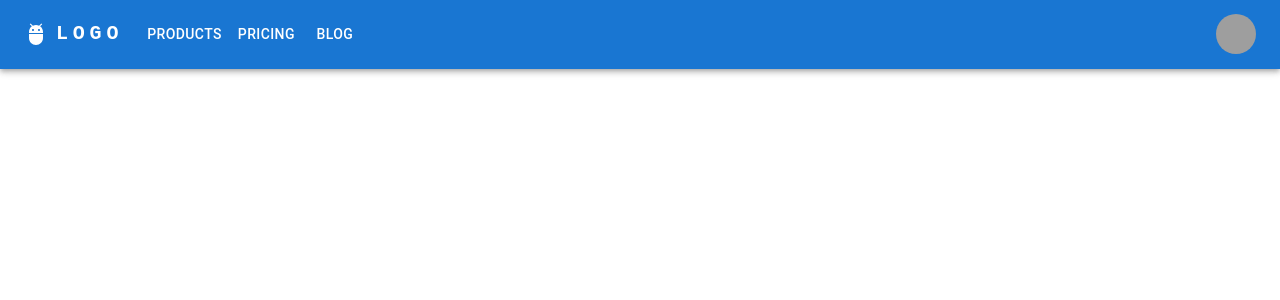
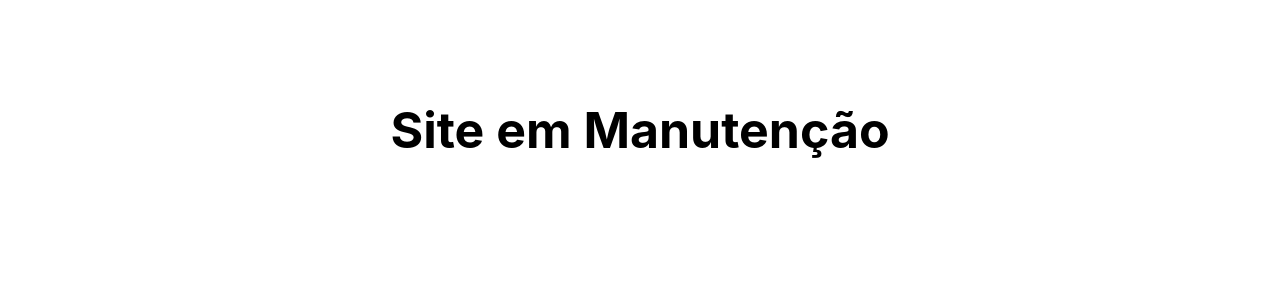
Before and after one commit to xdplansprojetos/perolafontoura, a React (Create React App) app: page / in a window 1280 px wide. Shown: the top 300 px of the page. Built offline with nearby package versions, Linux system fonts and the light colour scheme; grey boxes are pictures that could not be loaded.

Commit message:
Tela Manutencao

```diff
--- a/src/App.css
+++ b/src/App.css
@@ -36,3 +36,10 @@
     transform: rotate(360deg);
   }
 }
+
+.manutencao {
+  margin-top: 100px;
+  font-size: 50px;
+  text-align: center;
+
+}
--- a/src/App.js
+++ b/src/App.js
@@ -1,6 +1,4 @@
 import './App.css';
-import Header from './Components/Layout/Header'
-
 
 
 function App() {
@@ -9,11 +7,13 @@ function App() {
 
 
   return (
-    <>
-      <Header />
+    <div className='fundo'>
 
 
-    </>
+
+      <h1 className='manutencao'>Site em Manutenção</h1>
+
+    </div>
   );
 }
 
```
